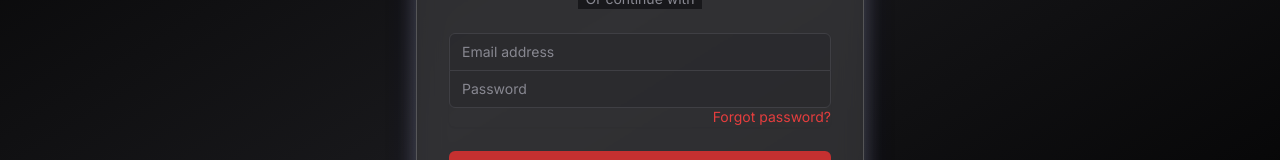
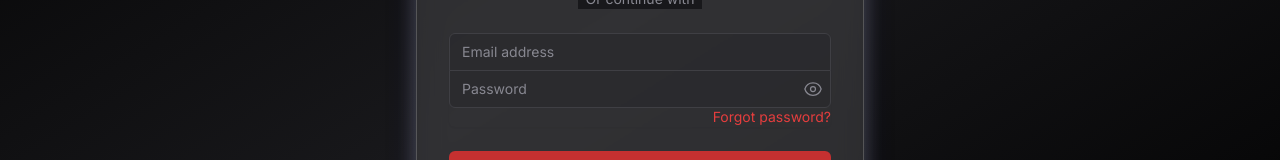
Before and after one commit to projectpolaris08/The-Aswang-Archive, a React (Vite) app: page /login in a window 1280 px wide. Shown: the part 470-630 px from the top of the page. Built offline with nearby package versions, Linux system fonts and the light colour scheme; no server answers.

Commit message:
Added eye icon button in login page

```diff
--- a/src/components/Login.tsx
+++ b/src/components/Login.tsx
@@ -10,6 +10,7 @@ const Login: React.FC = () => {
   const [success, setSuccess] = useState("");
   const [agreePolicy, setAgreePolicy] = useState(false);
   const [showGoogleModal, setShowGoogleModal] = useState(false);
+  const [showPassword, setShowPassword] = useState(false);
   const navigate = useNavigate();
 
   const handleSubmit = async (e: React.FormEvent) => {
@@ -130,17 +131,74 @@ const Login: React.FC = () => {
                   <label htmlFor="password" className="sr-only">
                     Password
                   </label>
+                  <div className="relative">
                     <input
                       id="password"
                       name="password"
-                    type="password"
+                      type={showPassword ? "text" : "password"}
                       autoComplete="current-password"
                       required
-                    className="appearance-none rounded-none relative block w-full px-3 py-2 border border-gray-700 placeholder-gray-400 text-gray-100 bg-gray-800/50 rounded-b-md focus:outline-none focus:ring-red-500 focus:border-red-500 focus:z-10 sm:text-sm"
+                      className="appearance-none rounded-none relative block w-full px-3 py-2 border border-gray-700 placeholder-gray-400 text-gray-100 bg-gray-800/50 rounded-b-md focus:outline-none focus:ring-red-500 focus:border-red-500 focus:z-10 sm:text-sm pr-10"
                       placeholder="Password"
                       value={password}
                       onChange={(e) => setPassword(e.target.value)}
                     />
+                    <button
+                      type="button"
+                      onClick={(e) => {
+                        e.preventDefault();
+                        setShowPassword((prev) => !prev);
+                      }}
+                      className="absolute inset-y-0 right-0 flex items-center px-2 text-gray-400 hover:text-gray-200 focus:outline-none z-10"
+                      aria-label={
+                        showPassword ? "Hide password" : "Show password"
+                      }
+                    >
+                      {showPassword ? (
+                        // Eye-slash (hide password)
+                        <svg
+                          xmlns="http://www.w3.org/2000/svg"
+                          fill="none"
+                          viewBox="0 0 24 24"
+                          strokeWidth={1.5}
+                          stroke="currentColor"
+                          className="h-5 w-5"
+                        >
+                          <path
+                            strokeLinecap="round"
+                            strokeLinejoin="round"
+                            d="M3.98 8.223A10.477 10.477 0 001.5 12c2.036 3.772 6.099 6.75 10.5 6.75 1.563 0 3.06-.306 4.437-.86m3.583-2.39A10.45 10.45 0 0022.5 12c-2.036-3.772-6.099-6.75-10.5-6.75-1.07 0-2.107.124-3.098.356"
+                          />
+                          <path
+                            strokeLinecap="round"
+                            strokeLinejoin="round"
+                            d="M15 12a3 3 0 11-6 0 3 3 0 016 0zm-6.364 6.364l12-12"
+                          />
+                        </svg>
+                      ) : (
+                        // Eye (show password)
+                        <svg
+                          xmlns="http://www.w3.org/2000/svg"
+                          fill="none"
+                          viewBox="0 0 24 24"
+                          strokeWidth={1.5}
+                          stroke="currentColor"
+                          className="h-5 w-5"
+                        >
+                          <path
+                            strokeLinecap="round"
+                            strokeLinejoin="round"
+                            d="M2.25 12C3.5 7.5 7.5 4.5 12 4.5s8.5 3 9.75 7.5c-1.25 4.5-5.25 7.5-9.75 7.5s-8.5-3-9.75-7.5z"
+                          />
+                          <path
+                            strokeLinecap="round"
+                            strokeLinejoin="round"
+                            d="M15 12a3 3 0 11-6 0 3 3 0 016 0z"
+                          />
+                        </svg>
+                      )}
+                    </button>
+                  </div>
                 </div>
                 <div className="flex justify-end mt-1">
                   <button
--- a/src/pages/ResetPasswordPage.tsx
+++ b/src/pages/ResetPasswordPage.tsx
@@ -1,4 +1,4 @@
-import React, { useState } from "react";
+import React, { useState, useEffect } from "react";
 import { supabase } from "../supabaseClient";
 
 const ResetPasswordPage: React.FC = () => {
@@ -6,6 +6,29 @@ const ResetPasswordPage: React.FC = () => {
   const [message, setMessage] = useState("");
   const [error, setError] = useState("");
   const [loading, setLoading] = useState(false);
+  const [tokenChecked, setTokenChecked] = useState(false);
+
+  useEffect(() => {
+    // Extract access_token and refresh_token from URL
+    const params = new URLSearchParams(window.location.search);
+    const access_token = params.get("access_token");
+    const refresh_token = params.get("refresh_token");
+
+    if (access_token && refresh_token) {
+      supabase.auth
+        .setSession({
+          access_token,
+          refresh_token,
+        })
+        .then(({ error }) => {
+          if (error) setError("Invalid or expired link.");
+          setTokenChecked(true);
+        });
+    } else {
+      setError("Invalid or expired link.");
+      setTokenChecked(true);
+    }
+  }, []);
 
   const handleSubmit = async (e: React.FormEvent) => {
     e.preventDefault();
@@ -23,6 +46,14 @@ const ResetPasswordPage: React.FC = () => {
     }
   };
 
+  if (!tokenChecked) {
+    return <div className="text-white text-center mt-10">Checking link...</div>;
+  }
+
+  if (error) {
+    return <div className="text-red-500 text-center mt-10">{error}</div>;
+  }
+
   return (
     <div className="flex justify-center items-center min-h-screen bg-gray-900">
       <form
@@ -35,11 +66,6 @@ const ResetPasswordPage: React.FC = () => {
         {message && (
           <div className="bg-green-100 text-green-800 p-2 rounded mb-4">
             {message}
-          </div>
-        )}
-        {error && (
-          <div className="bg-red-100 text-red-800 p-2 rounded mb-4">
-            {error}
           </div>
         )}
         <label className="block text-gray-300 mb-2">New Password</label>
```
Lines whose indentation alone changed are shown as unchanged.
